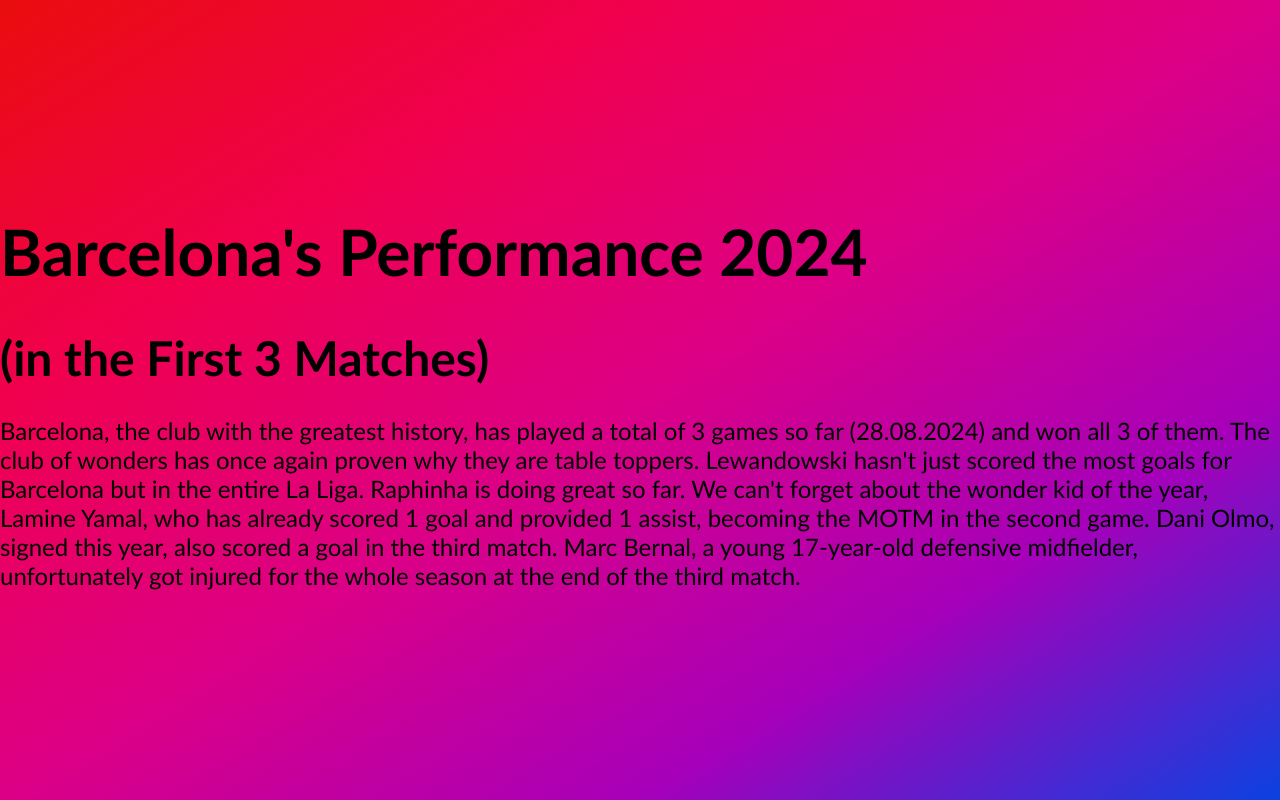
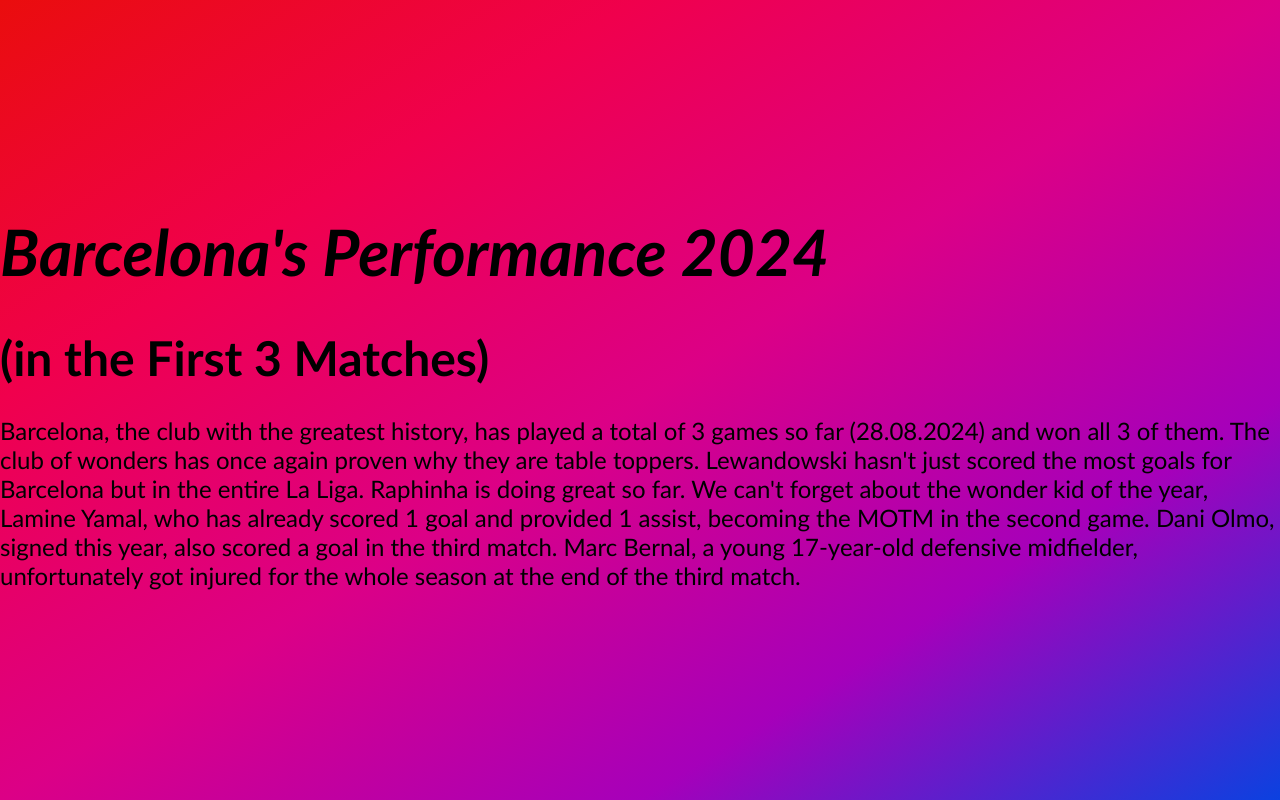
Before and after one commit to Gamer-2106/Starter, a plain HTML site: page about.html in a window 1280 px wide. Drawn offline with Linux system fonts and the light colour scheme.

Commit message:
about.html

```diff
--- a/about.html
+++ b/about.html
@@ -53,7 +53,7 @@ background-image: linear-gradient(to right bottom, #ea0d0d, #f0004d, #dc0086, #a
 </head>
 <body>
   <div>
-    <h1>Barcelona's Performance 2024</h1>
+    <h1> <i>Barcelona's Performance 2024</i></h1>
     <h2>(in the First 3 Matches)</h2>
     <p>Barcelona, the club with the greatest history, has played a total of 3 games so far (28.08.2024) and won all 3 of them. The club of wonders has once again proven why they are table toppers. Lewandowski hasn't just scored the most goals for Barcelona but in the entire La Liga. Raphinha is doing great so far. We can't forget about the wonder kid of the year, Lamine Yamal, who has already scored 1 goal and provided 1 assist, becoming the MOTM in the second game. Dani Olmo, signed this year, also scored a goal in the third match. Marc Bernal, a young 17-year-old defensive midfielder, unfortunately got injured for the whole season at the end of the third match.</p>
   </div>
```
